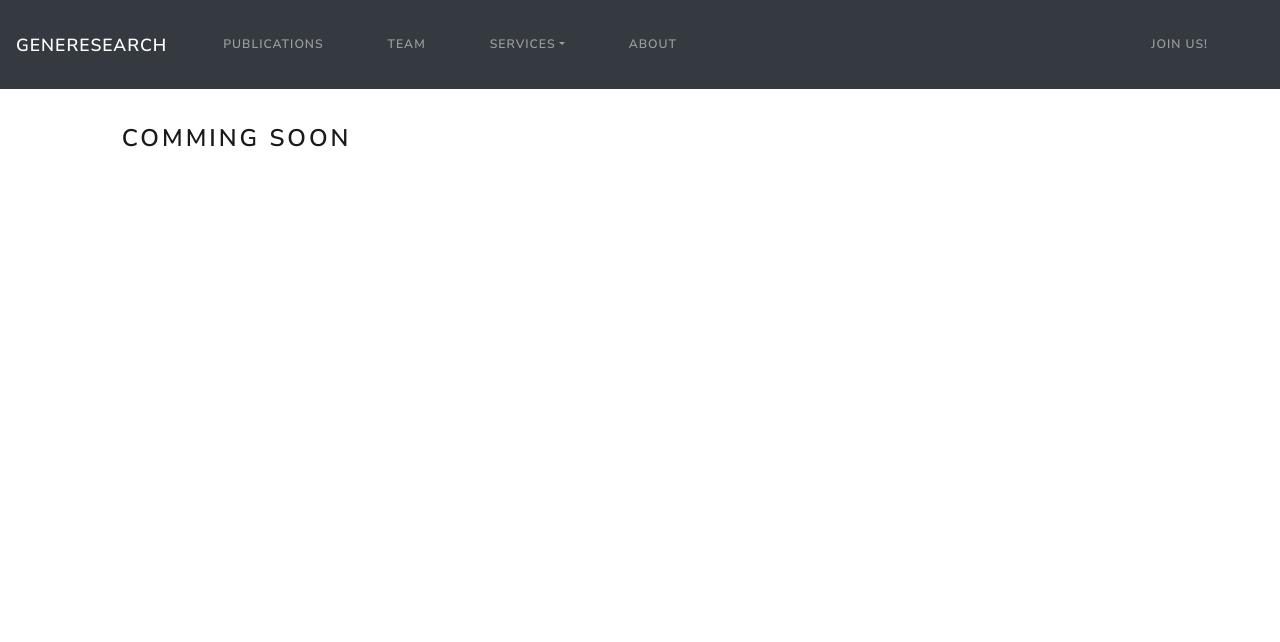
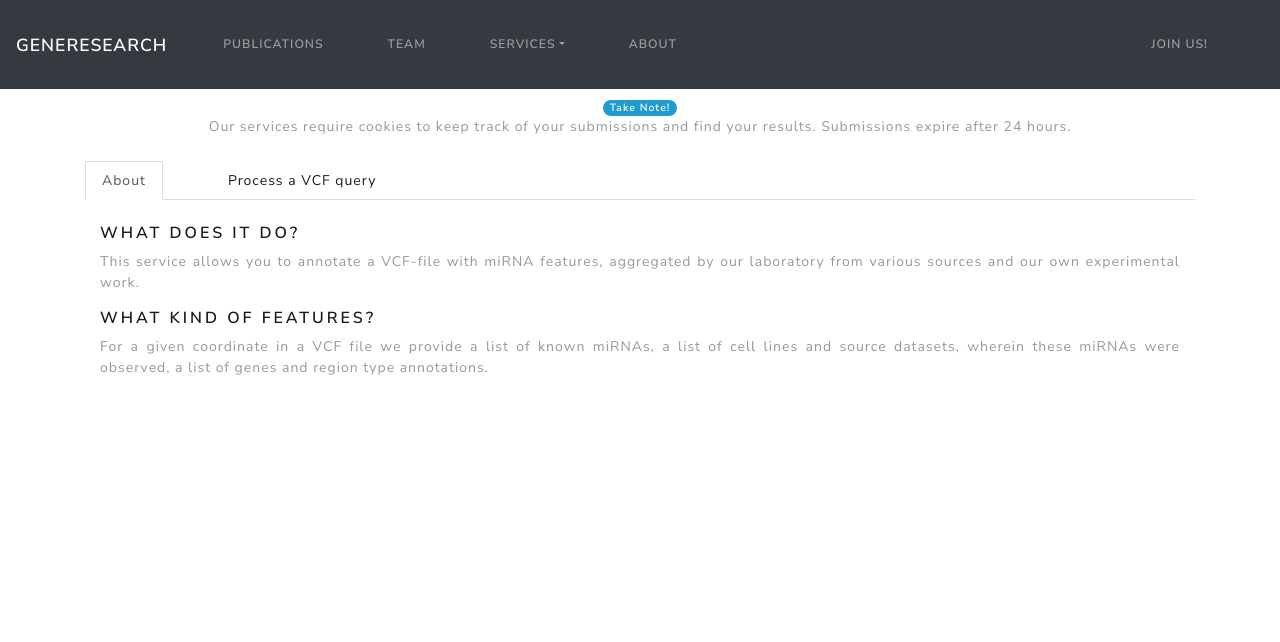
Before and after one commit to skoblov-lab/generesearch, a Django app: template templates/mirna.html in a window 1280 px wide. Shown: the top 642 px of the page. Run offline with Django 3.2, Linux system fonts and the light colour scheme; the template is opened without the code that fills it: values that come from a table or form of the project are taken from there, others are empty; parts of the project's set-up code (start-up, migrations or seed data) failed here and were passed over; some libraries are stand-ins or nearby versions.

Commit message:
adding the miRNA service

```diff
--- a/templates/badmut.html
+++ b/templates/badmut.html
@@ -61,8 +61,6 @@
                           enctype="multipart/form-data">
                         {% csrf_token %}
                         {{ bulk_form.as_p }}
-                        {#                                </div>#}
-                        {#                            <div class="d-flex justify-content-around">#}
                         <button type="submit" name="bulk-form"
                                 class="btn btn-primary bg-dark">
                             Submit
--- a/templates/mirna.html
+++ b/templates/mirna.html
@@ -1,45 +1,48 @@
 {% extends 'base.html' %}
 
 {% block content %}
+    {% include 'cookies.html' %}
     <div class="d-flex justify-content-around my-4">
-        <div class="col-lg-10">
-{#            <ul class="nav nav-tabs">#}
-{#                <li class="nav-item">#}
-{#                    <a class="nav-link active" data-toggle="tab" href="#point">#}
-{#                        Point Query#}
-{#                    </a>#}
-{#                </li>#}
-{#                <li class="nav-item">#}
-{#                    <a class="nav-link" data-toggle="tab" href="#bulk">#}
-{#                        Bulk Query#}
-{#                    </a>#}
-{#                </li>#}
-{#                <li class="nav-item">#}
-{#                    <a class="nav-link" data-toggle="tab" href="#about">#}
-{#                        About#}
-{#                    </a>#}
-{#                </li>#}
-{#            </ul>#}
-{#            <div id="myTabContent" class="tab-content">#}
-{#                <div class="tab-pane fade active show" id="point">#}
-{#                        <div class="container my-4">#}
-{#                            <form role="form" method="post"#}
-{#                                  enctype="multipart/form-data">#}
-{#                                {% csrf_token %}#}
-{#                                {{ allele_form.as_p }}#}
-{#                                <button type="submit" name="allele-form"#}
-{#                                        class="btn btn-primary">OK#}
-{#                                </button>#}
-{#                            </form>#}
-{#                        </div>#}
-{#                </div>#}
-{#                <div class="tab-pane fade" id="bulk">#}
-{#                    <p></p>#}
-{#                </div>#}
-{#                <div class="tab-pane fade" id="about">#}
-{#                </div>#}
-{#            </div>#}
-            <h3>Comming Soon</h3>
+        <div class="container">
+            <ul class="nav nav-tabs">
+                <li class="nav-item">
+                    <a class="nav-link active" data-toggle="tab" href="#about">
+                        About
+                    </a>
+                </li>
+                <li class="nav-item">
+                    <a class="nav-link" data-toggle="tab" href="#bulk">
+                        Process a VCF query
+                    </a>
+                </li>
+            </ul>
+            <div id="myTabContent" class="tab-content">
+                <div class="tab-pane fade active show" id="about">
+                    <div class="container my-4">
+                        {% include 'mirna_about.html' %}
+                    </div>
+                </div>
+                <div class="tab-pane fade" id="bulk">
+                    <p class="text-justify text-primary my-4">
+                        You can upload and process any VCF file (v4.0 or
+                        4.1), though your upload can be no more than 20MB.
+                        The file can be compressed by any gzip-compatible method
+                        (for instance, gzip itself or bgzip). To limit
+                        workload, our system only processes the first
+                        100k lines from a submitted VCF file (excluding the
+                        header lines). The output is a bgzipped VCF v4 file.
+                    </p>
+                    <form role="form" method="post"
+                          enctype="multipart/form-data">
+                        {% csrf_token %}
+                        {{ bulk_form.as_p }}
+                        <button type="submit" name="bulk-form"
+                                class="btn btn-primary bg-dark">
+                            Submit
+                        </button>
+                    </form>
+                </div>
+            </div>
         </div>
     </div>
 {% endblock %}
--- /dev/null
+++ b/templates/mirna_about.html
@@ -0,0 +1,10 @@
+<h5>What does it do?</h5>
+<p class="text-justify">This service allows you to annotate a VCF-file with
+    miRNA features, aggregated by our laboratory from various sources and our
+    own experimental work.
+</p>
+<h5>What kind of features?</h5>
+<p class="text-justify">For a given coordinate in a VCF file we provide a list
+    of known miRNAs, a list of cell lines and source datasets, wherein these
+    miRNAs were observed, a list of genes and region type annotations.
+</p>
```
Also changed, not shown: services/tasks.py (+11 -9 lines), services/views.py (+33 -6 lines), 1 other file.
